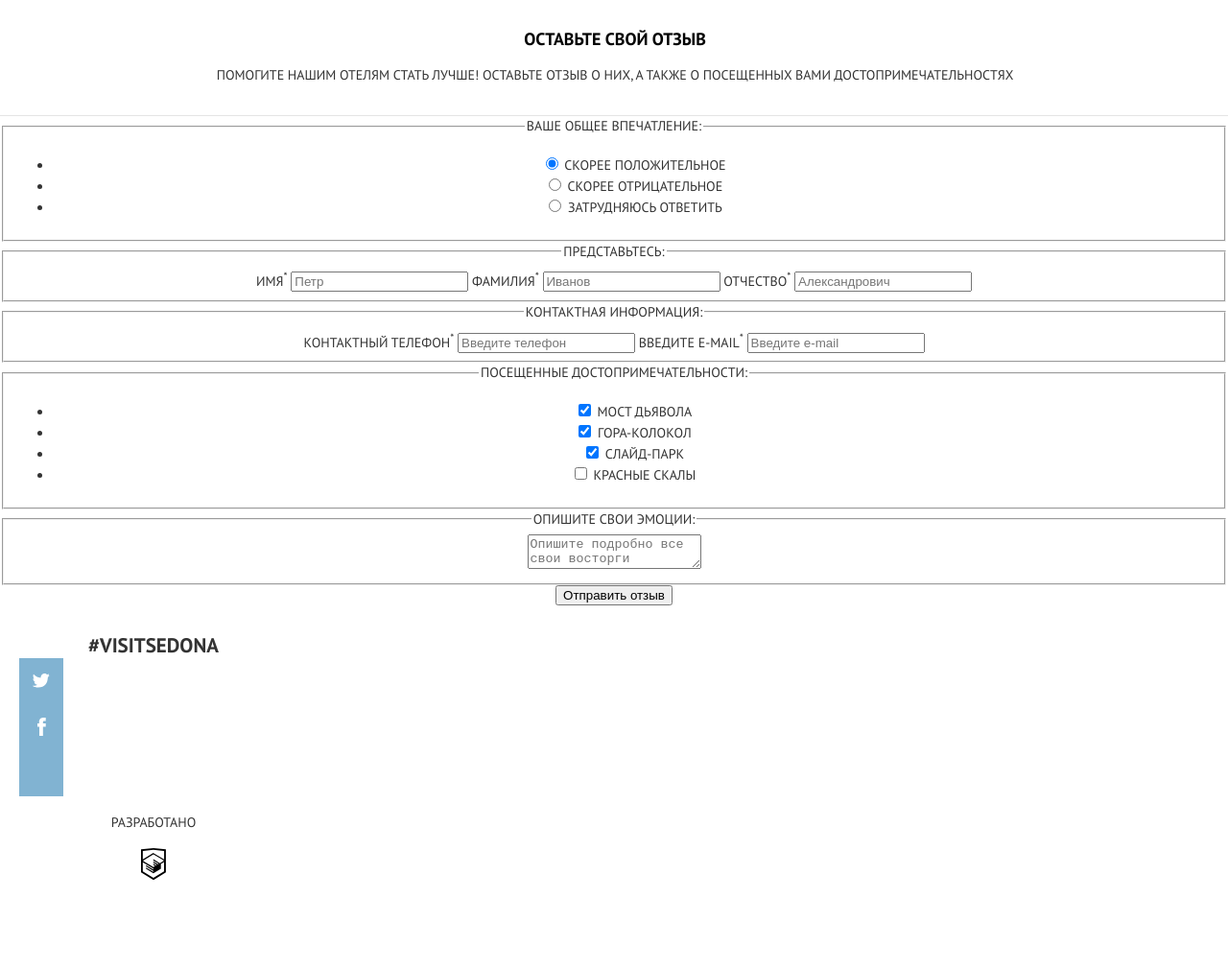
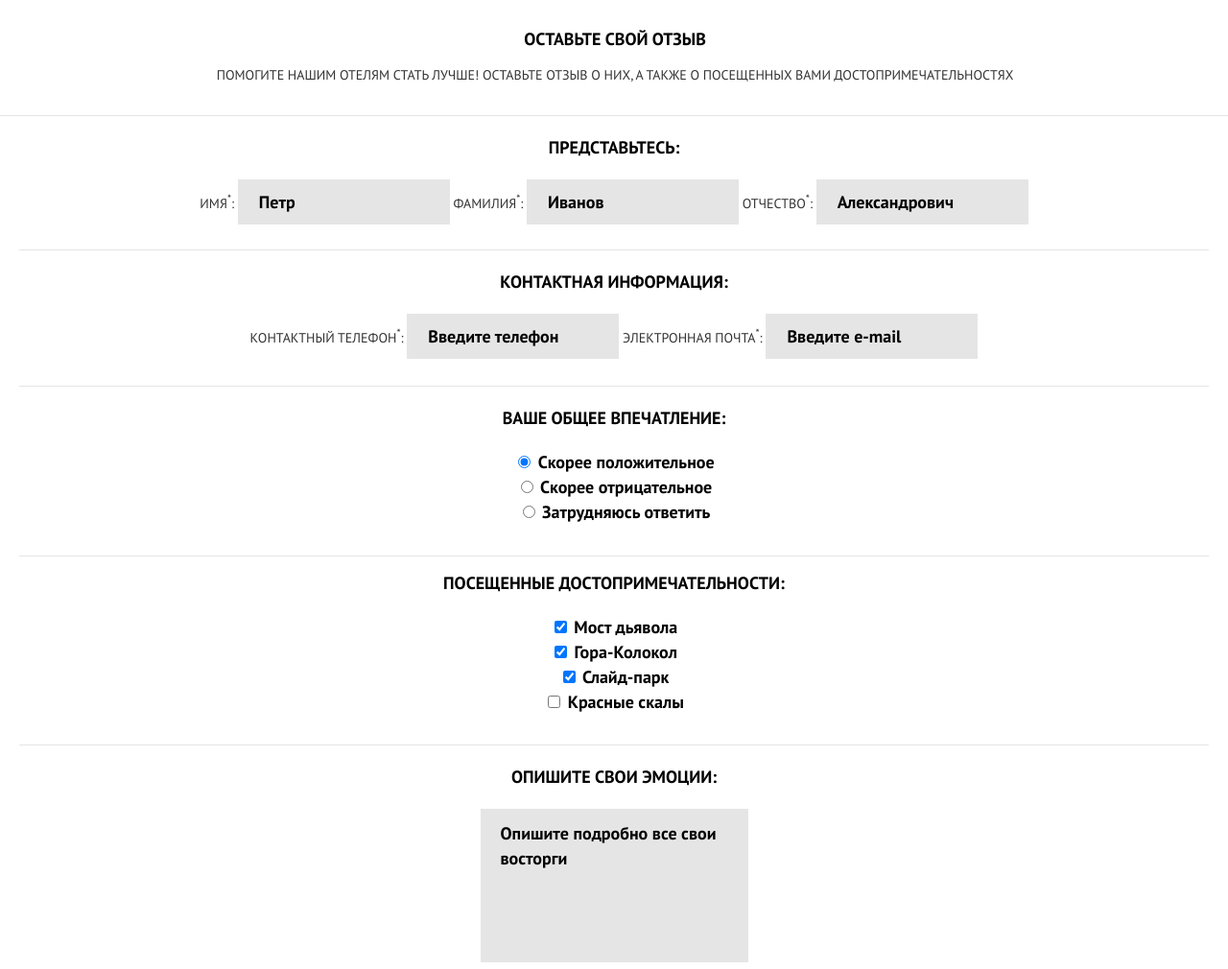
Before and after one commit to Gantelia/sedona, a website: page source/form.html in a window 1280 px wide. Shown: the part 440-1450 px from the top of the page at 96% size. Before the commit the page ends 1387 px from the top, so only its background shows below. Drawn offline with nearby package versions, Linux system fonts and the light colour scheme; files that its build step writes are made by us from their sources.

Commit message:
Добавит базовые стили для form.html

```diff
--- a/source/form.html
+++ b/source/form.html
@@ -48,7 +48,7 @@
           alt="Фигурная надпись «Седона»">
       </div>
       <div class="header__wrapper header__wrapper--form">
-        <h1 class="header__title">Оставьте свой отзыв</h1>
+        <h1 class="header__heading">Оставьте свой отзыв</h1>
         <p class="header__intro">Помогите нашим отелям стать лучше! Оставьте отзыв о них, а также о посещенных
           вами достопримечательностях</p>
       </div>
@@ -56,23 +56,51 @@
 
     <form class="page-main__form form" action="https://echo.htmlacademy.ru/" method="post">
       <h2 class="visually-hidden">Заполните форму</h2>
-      <fieldset class="form__group">
+      <fieldset class="form__group form__group--user-data">
+        <legend class="form__title">Представьтесь:</legend>
+        <label class="form__label">
+          Имя<sup>*</sup>:
+          <input class="form__field" type="text" name="name" placeholder="Петр">
+        </label>
+        <label class="form__label">
+          Фамилия<sup>*</sup>:
+          <input class="form__field" type="text" name="surname" placeholder="Иванов">
+        </label>
+        <label class="form__label">
+          Отчество<sup>*</sup>:
+          <input class="form__field" type="text" name="patronymic" placeholder="Александрович">
+        </label>
+      </fieldset>
+
+      <fieldset class="form__group form__group--contacts">
+        <legend class="form__title">Контактная информация:</legend>
+        <label class="form__label">
+          Контактный телефон<sup>*</sup>:
+          <input class="form__field" type="tel" name="phone" placeholder="Введите телефон">
+        </label>
+        <label class="form__label">
+          Электронная почта<sup>*</sup>:
+          <input class="form__field" type="email" name="e-mail" placeholder="Введите e-mail">
+        </label>
+      </fieldset>
+
+      <fieldset class="form__group form__group--impression">
         <legend class="form__title">Ваше общее впечатление:</legend>
         <ul class="form__list">
           <li class="form__item">
-            <label class="form__label radio">
+            <label class="form__label form__label--radio">
               <input class="form__input" type="radio" name="impression" value="positive" checked>
               Скорее положительное
             </label>
           </li>
           <li class="form__item">
-            <label class="form__label radio">
+            <label class="form__label form__label--radio">
               <input class="form__input" type="radio" name="impression" value="negative">
               Скорее отрицательное
             </label>
           </li>
           <li class="form__item">
-            <label class="form__label radio">
+            <label class="form__label form__label--radio">
               <input class="form__input" type="radio" name="impression" value="neutral">
               Затрудняюсь ответить
             </label>
@@ -80,57 +108,29 @@
         </ul>
       </fieldset>
 
-      <fieldset class="form__group">
-        <legend class="form__title">Представьтесь:</legend>
-        <label class="form__label">
-          Имя<sup>*</sup>
-          <input class="form__field" type="text" name="name" placeholder="Петр">
-        </label>
-        <label class="form__label">
-          Фамилия<sup>*</sup>
-          <input class="form__field" type="text" name="surname" placeholder="Иванов">
-        </label>
-        <label class="form__label">
-          Отчество<sup>*</sup>
-          <input class="form__field" type="text" name="patronymic" placeholder="Александрович">
-        </label>
-      </fieldset>
-
-      <fieldset class="form__group">
-        <legend class="form__title">Контактная информация:</legend>
-        <label class="form__label">
-          Контактный телефон<sup>*</sup>
-          <input class="form__field" type="text" name="phone" placeholder="Введите телефон">
-        </label>
-        <label class="form__label">
-          Введите e-mail<sup>*</sup>
-          <input class="form__field" type="text" name="e-mail" placeholder="Введите e-mail">
-        </label>
-      </fieldset>
-
-      <fieldset class="form__group">
+      <fieldset class="form__group form__group--sights">
         <legend class="form__title">Посещенные достопримечательности:</legend>
         <ul class="form__list">
           <li class="form__item">
-            <label class="form__label checkbox">
+            <label class="form__label form__label--checkbox">
               <input class="form__input" type="checkbox" name="devil-bridge" checked>
               Мост дьявола
             </label>
           </li>
           <li class="form__item">
-            <label class="form__label checkbox">
+            <label class="form__label form__label--checkbox">
               <input class="form__input" type="checkbox" name="bell-mountain" checked>
               Гора-Колокол
             </label>
           </li>
           <li class="form__item">
-            <label class="form__label checkbox">
+            <label class="form__label form__label--checkbox">
               <input class="form__input" type="checkbox" name="slide-park" checked>
               Слайд-парк
             </label>
           </li>
           <li class="form__item">
-            <label class="form__label checkbox">
+            <label class="form__label form__label--checkbox">
               <input class="form__input" type="checkbox" name="red-rocks">
               Красные скалы
             </label>
@@ -138,10 +138,11 @@
         </ul>
       </fieldset>
 
-      <fieldset class="form__group">
+      <fieldset class="form__group form__group--emotions">
         <legend class="form__title">Опишите свои эмоции:</legend>
         <label class="form__label">
-          <textarea class="form__textarea" name="emotions" placeholder="Опишите подробно все свои восторги"></textarea>
+          <textarea class="form__field form__field--textarea" name="emotions"
+            placeholder="Опишите подробно все свои восторги"></textarea>
         </label>
       </fieldset>
 
--- /dev/null
+++ b/source/sass/blocks/form.scss
@@ -0,0 +1,82 @@
+.form {
+  padding: 0 20px 48px;
+}
+
+.form__group {
+  padding: 0;
+  padding-top: 20px;
+  border: 0;
+  margin: 0;
+
+  &:not(:last-child) {
+    border-bottom: $fields-grey solid 1px;
+  }
+
+  &--user-data {
+    padding-bottom: 26px;
+  }
+
+  &--contacts {
+    padding-bottom: 28px;
+  }
+
+  &--impression {
+    padding-bottom: 32px;
+  }
+
+  &--sights {
+    padding-bottom: 31px;
+  }
+
+  &--emotions {
+    padding-bottom: 51px;
+  }
+}
+
+.form__title {
+  @include font-size(18px, 26px);
+  font-weight: 700;
+  color: $black;
+  padding: 0;
+  padding-top: 20px;
+}
+
+.form__group--sights .form__title {
+  padding-top: 15px;
+}
+
+.form__list {
+  @include list-reset();
+}
+
+.form__label {
+  @include font-size(14px, 26px);
+
+  &--checkbox,
+  &--radio {
+    @include font-size(18px, 26px);
+    text-transform: none;
+    font-weight: 700;
+    color: $black;
+  }
+}
+
+.form__field {
+  background-color: $fields-grey;
+  padding: 18px 22px 14px;
+  border: none;
+}
+
+.form__field::placeholder {
+  font-family: "PT Sans", "Arial", sans-serif;
+  @include font-size(18px, 26px);
+  font-weight: 700;
+  color: $black;
+}
+
+.form__field--textarea {
+  resize: none;
+  min-width: 279px;
+  min-height: 160px;
+  padding: 13px 23px 29px 21px;
+}
--- a/source/sass/blocks/header.scss
+++ b/source/sass/blocks/header.scss
@@ -39,6 +39,12 @@
   color: $black;
 }
 
+.header__heading {
+  @include font-size(18px, 26px);
+  font-weight: 700;
+  color: $black;
+}
+
 .header__slogan {
   @include font-size(18px, 26px);
   font-weight: 700;
--- a/source/sass/blocks/map.scss
+++ /dev/null
@@ -1,3 +0,0 @@
-.map {
-  margin-bottom: 10px;
-}
--- a/source/sass/blocks/page-main.scss
+++ b/source/sass/blocks/page-main.scss
@@ -0,0 +1,3 @@
+.page-main__map {
+  margin-bottom: 10px;
+}
--- a/source/sass/style.scss
+++ b/source/sass/style.scss
@@ -17,3 +17,4 @@
 @import "blocks/page-footer.scss";
 @import "blocks/social.scss";
 @import "blocks/copyright.scss";
+@import "blocks/form.scss";
```
Also changed, not shown: source/index.html (+1 -1 lines).
